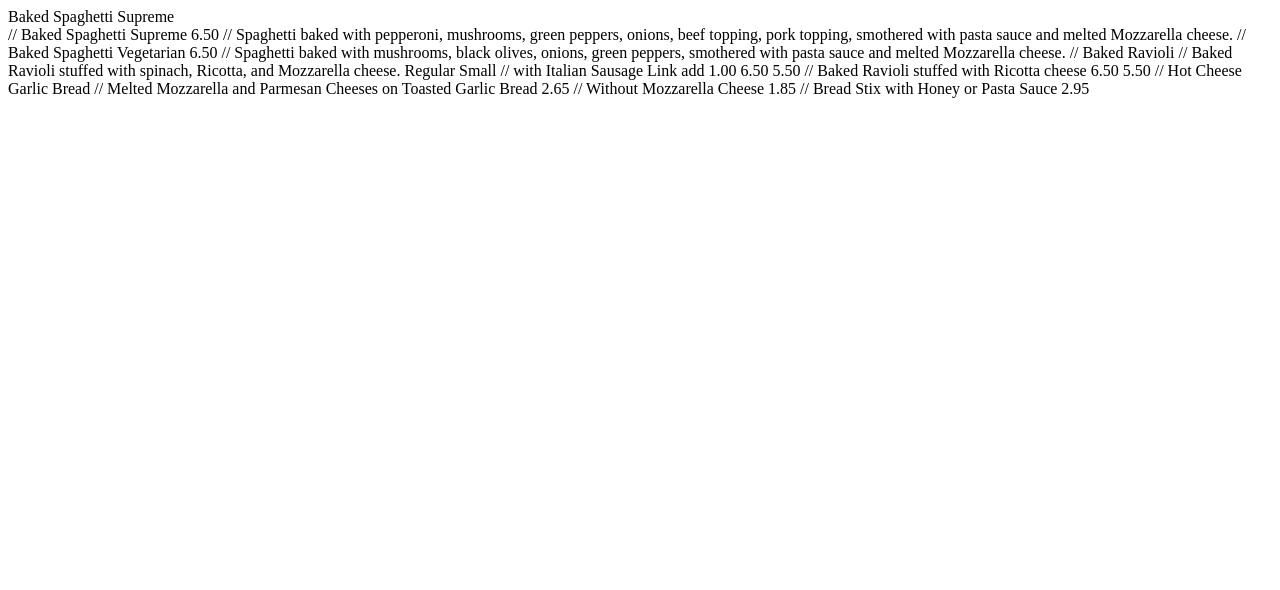
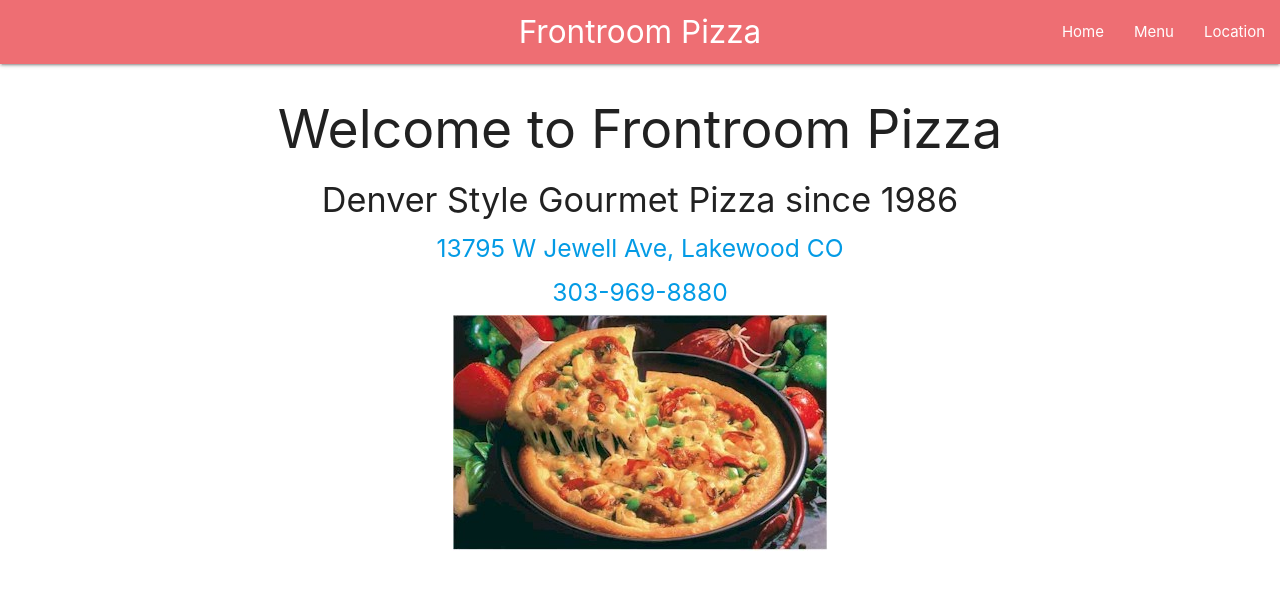
Before and after one commit to vacnoj/frontRoom, a plain HTML site: page home.html in a window 1280 px wide. Drawn offline with nearby package versions, Linux system fonts and the light colour scheme.

```diff
--- a/home.html
+++ b/home.html
@@ -1,43 +1,62 @@
 <!DOCTYPE html>
 <html lang="en">
+
 <head>
     <meta charset="UTF-8">
     <meta name="viewport" content="width=device-width, initial-scale=1.0">
+    <meta name="keywords" content="pizza, food, denver, lakewood" />
     <meta http-equiv="X-UA-Compatible" content="ie=edge">
-    <title>Document</title>
+    <meta name="description" content="Best pizza in Denver" />
+    <title>Front Room Pizza</title>
+
+    <!-- Add jquery -->
+    <script src="https://code.jquery.com/jquery-3.3.1.min.js" integrity="sha256-FgpCb/KJQlLNfOu91ta32o/NMZxltwRo8QtmkMRdAu8="
+        crossorigin="anonymous"></script>
+
+    <!-- Compiled and minified CSS -->
+    <link rel="stylesheet" href="https://cdnjs.cloudflare.com/ajax/libs/materialize/1.0.0-rc.2/css/materialize.min.css">
+
+    <!-- Compiled and minified JavaScript -->
+    <script src="https://cdnjs.cloudflare.com/ajax/libs/materialize/1.0.0-rc.2/js/materialize.min.js"></script>
+
+    <!-- Link to CSS -->
+    <link href="assets/style.css" type="text/css" rel="stylesheet" />
+
 </head>
+
 <body>
 
-    <div class="row tableRow">
-        <div col s6>
-            <span class="foodName">Baked Spaghetti Supreme</span>
-        </div>
-        <div col s3>
-            <span></span>
-        </div>
-        <div col s3>
+    <!-- nav -->
+    <div class="navbar-fixed">
+        <nav>
+            <div class="nav-wrapper">
+                <a href="home.html" class="brand-logo center">Frontroom Pizza</a>
+                <ul id="nav-mobile" class="right">
+                    <li><a href="home.html">Home</a></li>
+                    <li><a href="menu.html">Menu</a></li>
+                    <li><a href="location.html">Location</a></li>
+                </ul>
+            </div>
+        </nav>
+    </div>
+    <!-- End nav -->
 
-        </div>
-        <div col s3>
+    <!-- Main Content -->
+    <div class="content">
+        <h2>Welcome to Frontroom Pizza</h2>
+        <h4>Denver Style Gourmet Pizza since 1986</h4>
+        <h5><a href="https://www.google.com/maps/place/Frontroom+Pizza/@39.6823457,-105.1584989,17z/data=!3m1!4b1!4m5!3m4!1s0x876b83b13c5cbdf1:0x96a021db56d12cee!8m2!3d39.6823457!4d-105.1563102" target="new">13795 W Jewell Ave, Lakewood CO</a></h5>
 
-        </div>
+        <h5><a href="tel:3039698880">303-969-8880</a></h5>
+        <img src="./assets/images/pizza.jpg" alt="No Image Loaded">
+
 
     </div>
-        // Baked Spaghetti Supreme	6.50
-        // Spaghetti baked with pepperoni, mushrooms, green peppers, onions, beef topping, pork topping, smothered with pasta sauce and melted Mozzarella cheese.
+    <!-- End Main Content -->
 
-        // Baked Spaghetti Vegetarian	6.50
-        // Spaghetti baked with mushrooms, black olives, onions, green peppers, smothered with pasta sauce and melted Mozzarella cheese.
-
-        // Baked Ravioli
-        // Baked Ravioli stuffed with spinach, Ricotta, and Mozzarella cheese.	Regular	Small
-        // with Italian Sausage Link add 1.00	6.50	5.50
-        // Baked Ravioli stuffed with Ricotta cheese	6.50	5.50
-
-        // Hot Cheese Garlic Bread
-        // Melted Mozzarella and Parmesan Cheeses on Toasted Garlic Bread	2.65
-        // Without Mozzarella Cheese	1.85
-        // Bread Stix with Honey or Pasta Sauce	2.95
+    <!-- Link to JavaScript -->
+    <script src="assets/script.js" type="text/javascript"></script>
 
 </body>
+
 </html>
```
Also changed, not shown: assets/images/pizza.jpg (added).
